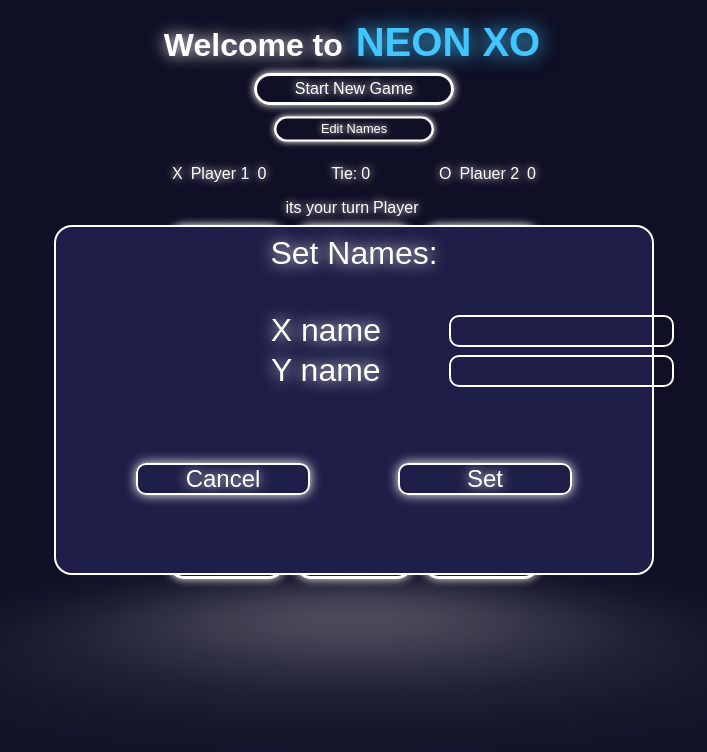
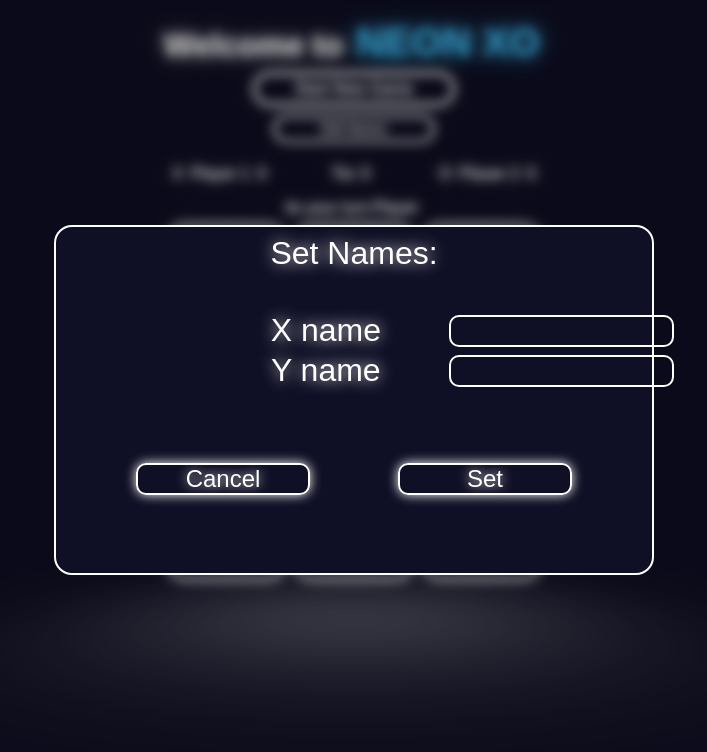
Before and after one commit to motazhaj/XO-Game, a plain HTML site: page index.html in a window 1280 px wide. Both pictures are taken after a click on the button "Edit Names". Shown: the whole page, without its empty margins (286-993 px from the left). Drawn offline with Linux system fonts and the light colour scheme; a web font is replaced by a local one.

Commit message:
Add backdrop element to seperate overlays

```diff
--- a/index.html
+++ b/index.html
@@ -27,6 +27,7 @@
         <button id="show-names-overlay">Edit Names</button>
       </section>
 
+      <div id="backdrop"></div>
       <aside id="set-names-overlay">
         <p>Set Names:</p>
         <div>
--- a/scripts/app.js
+++ b/scripts/app.js
@@ -1,6 +1,7 @@
 const startGameButton = document.getElementById("start-game");
 const showNamesOverlayButton = document.getElementById("show-names-overlay");
 const namesOverlay = document.getElementById("set-names-overlay");
+const backdropElement = document.getElementById("backdrop");
 
 const player1NameInput = document.getElementById("player1NameLabel");
 const player2NameInput = document.getElementById("player2NameLabel");
@@ -10,7 +11,6 @@ const setNamesButton = document.getElementById("set-names-button");
 const cancelSetNamesButton = document.getElementById("cancel-button");
 
 showNamesOverlayButton.addEventListener("click", openNamesOverlay);
-
 cancelSetNamesButton.addEventListener("click", closeNamesOverlay);
-
+backdropElement.addEventListener("click", closeNamesOverlay);
 setNamesButton.addEventListener("click", setNames);
--- a/scripts/config.js
+++ b/scripts/config.js
@@ -1,12 +1,15 @@
 function openNamesOverlay() {
+  backdropElement.style.display = "block";
   namesOverlay.style.display = "block";
 }
 
 function closeNamesOverlay() {
+  backdropElement.style.display = "none";
   namesOverlay.style.display = "none";
 }
 
 function setNames() {
   player1Name.innerHTML = "test";
   player2Name.innerHTML = "test2";
+  closeNamesOverlay();
 }
--- a/styles/names-overlay.css
+++ b/styles/names-overlay.css
@@ -5,7 +5,7 @@
 #set-names-overlay {
   display: none;
   z-index: 1;
-  background-color: rgb(30, 30, 72);
+  background-color: rgb(15, 15, 37);
   font-size: 2rem;
   position: fixed;
   top: 50%;
--- a/styles/style.css
+++ b/styles/style.css
@@ -48,3 +48,15 @@ button {
   border-radius: 16px;
   box-shadow: 0 0 0.5em currentColor;
 }
+
+#backdrop{
+  display: none;
+  top: 0;
+  left: 0;
+  right: 0;
+  bottom: 0;
+  z-index: 1;
+  position: fixed;
+  background-color: rgba(0, 0, 0, 0.295);
+  backdrop-filter: blur(5.5px);
+}
```
